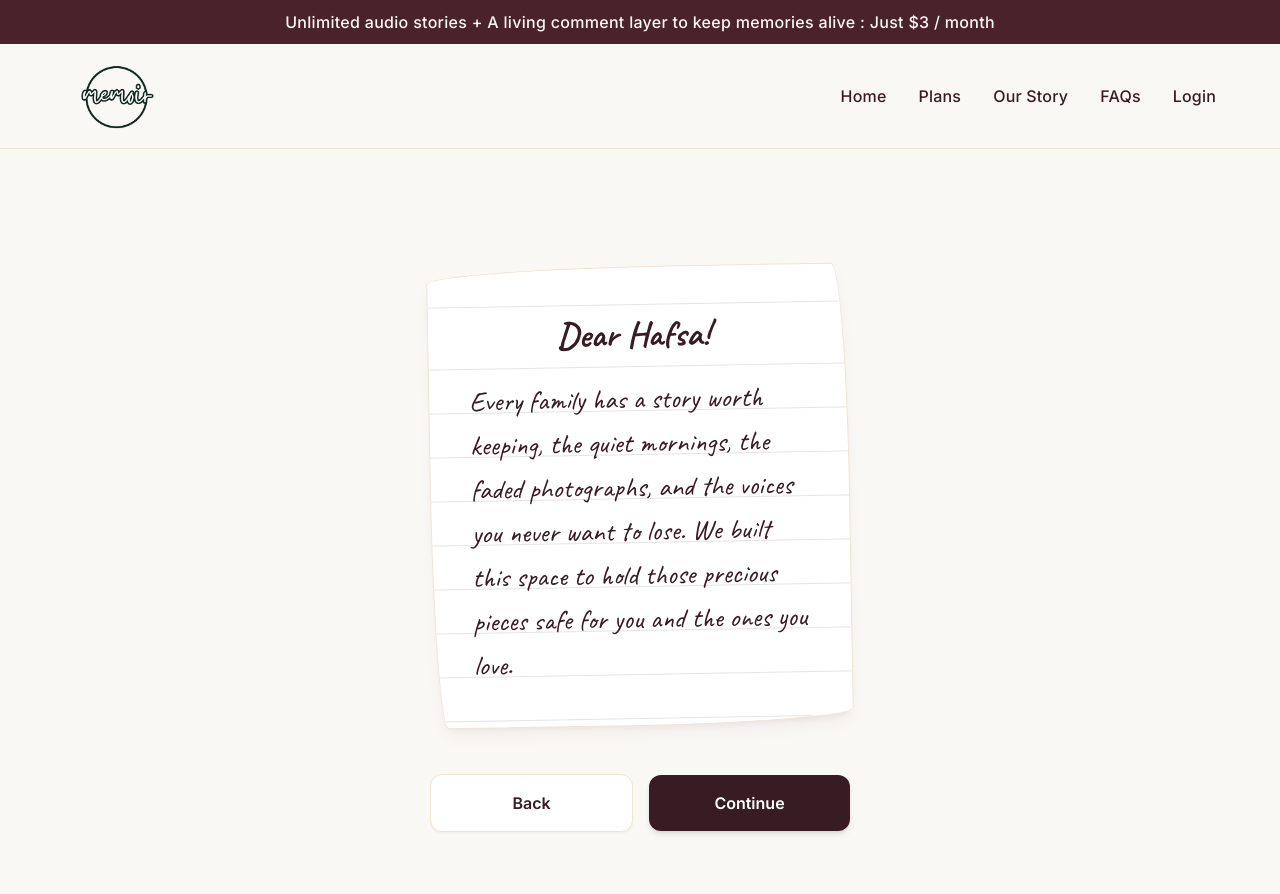
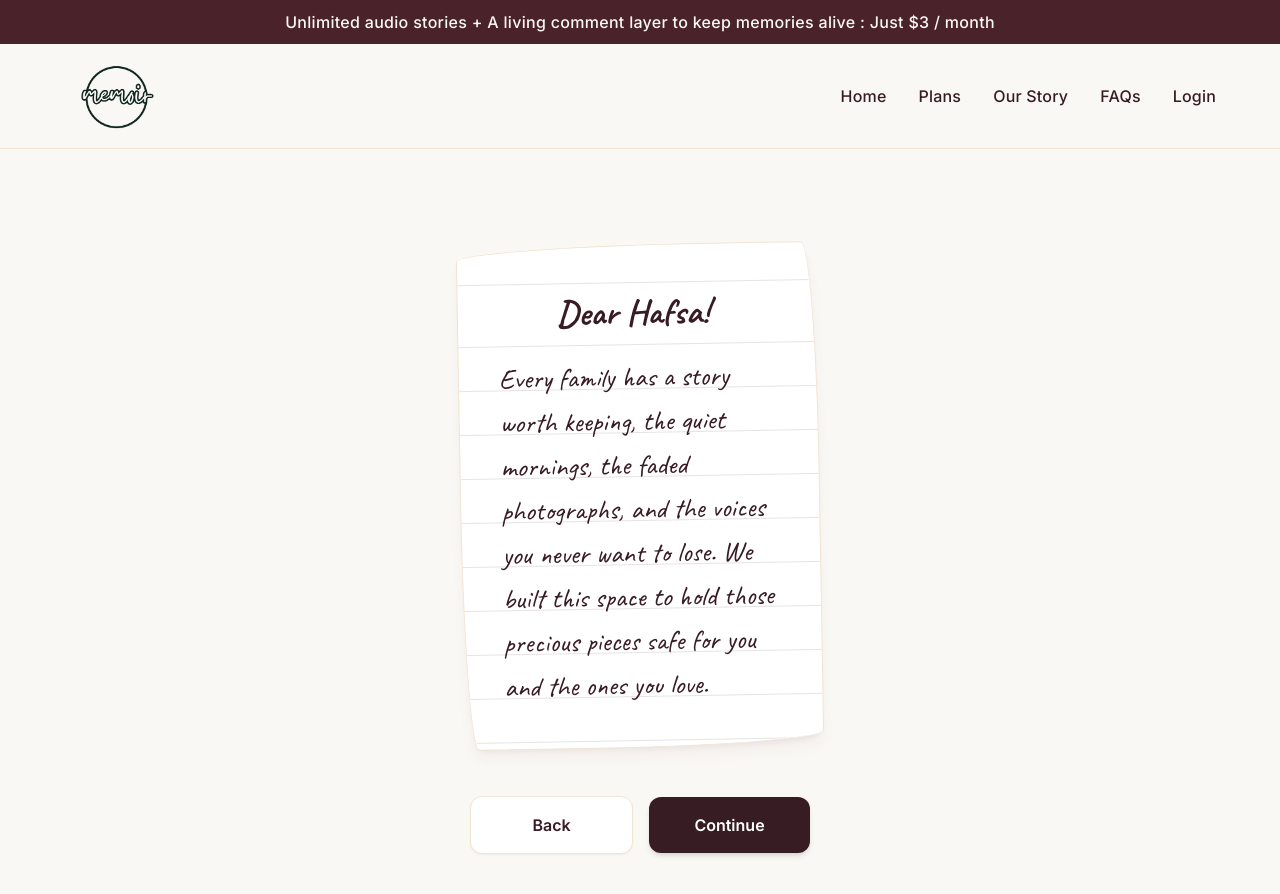
Before and after one commit to Hifza-155/memoirproject-frontend, a Next.js app: page /handwritten-note in a window 1280 px wide. Shown: the top 894 px of the page. Built offline with nearby package versions, Linux system fonts and the light colour scheme; a web font is replaced by a local one.

Commit message:
Adjust handwritten note and button widths

```diff
--- a/src/features/onboarding/HandwrittenNote.tsx
+++ b/src/features/onboarding/HandwrittenNote.tsx
@@ -14,7 +14,7 @@ export default function HandwrittenNote() {
 
       {/* Note Card */}
       <div
-        className="relative w-full max-w-105 bg-white border border-memory-border shadow-lg shadow-memory-primary/5 -rotate-1 transition-transform hover:rotate-0 duration-500 p-8 sm:p-10"
+        className="relative w-full max-w-90 bg-white border border-memory-border shadow-lg shadow-memory-primary/5 -rotate-1 transition-transform hover:rotate-0 duration-500 p-8 sm:p-10"
         style={{
           borderRadius: '255px 15px 225px 15px/15px 225px 15px 255px'
         }}
@@ -46,7 +46,7 @@ export default function HandwrittenNote() {
       </div>
 
       {/* Navigation Buttons */}
-      <div className="flex items-center gap-4 mt-12 w-full max-w-105">
+      <div className="flex items-center gap-4 mt-12 w-full max-w-85">
         <Link
           href="/small-personal-context"
           className="flex-1 text-center bg-white border border-memory-border text-memory-primary text-[16px] font-semibold py-4 rounded-xl hover:border-memory-accent transition shadow-xs"
```
